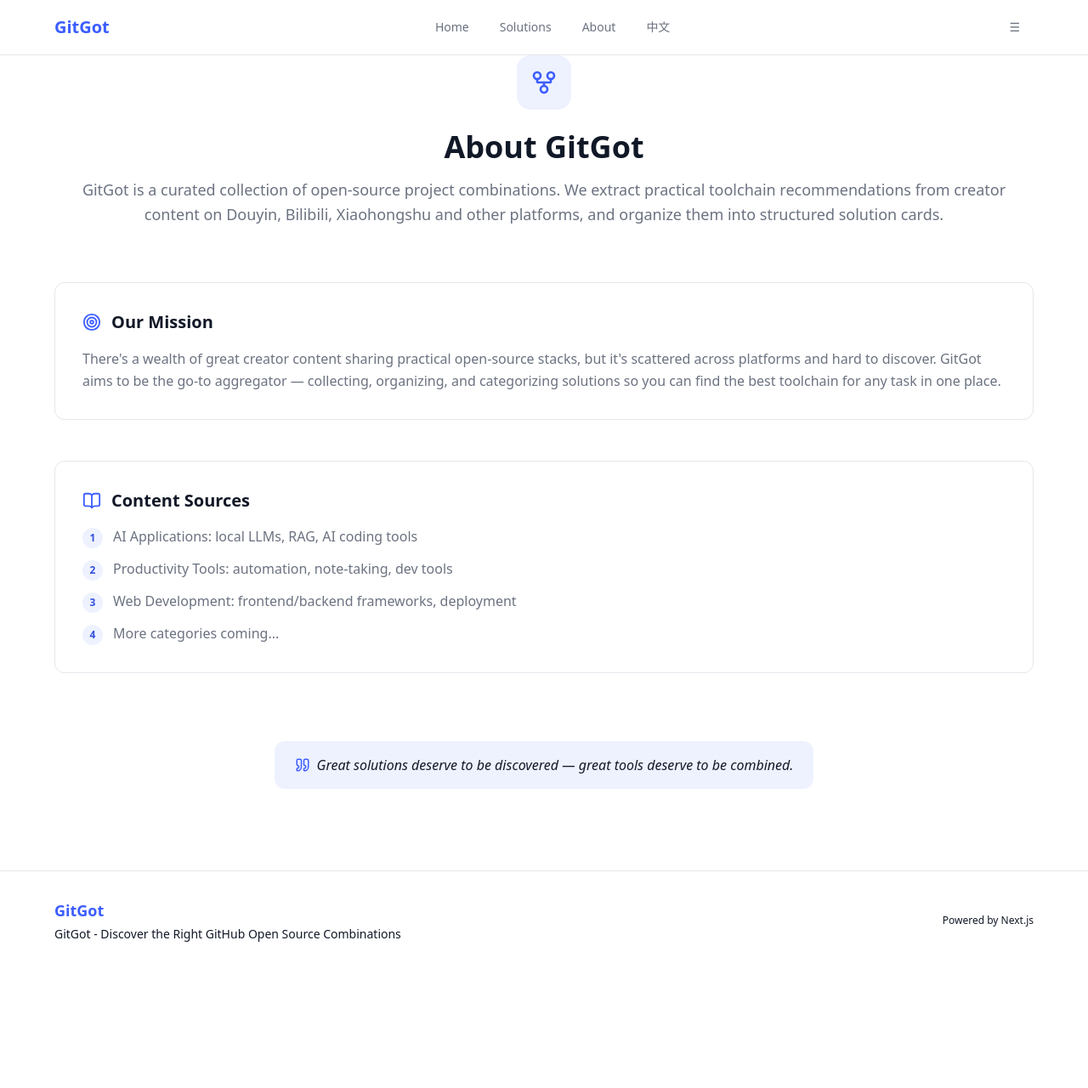
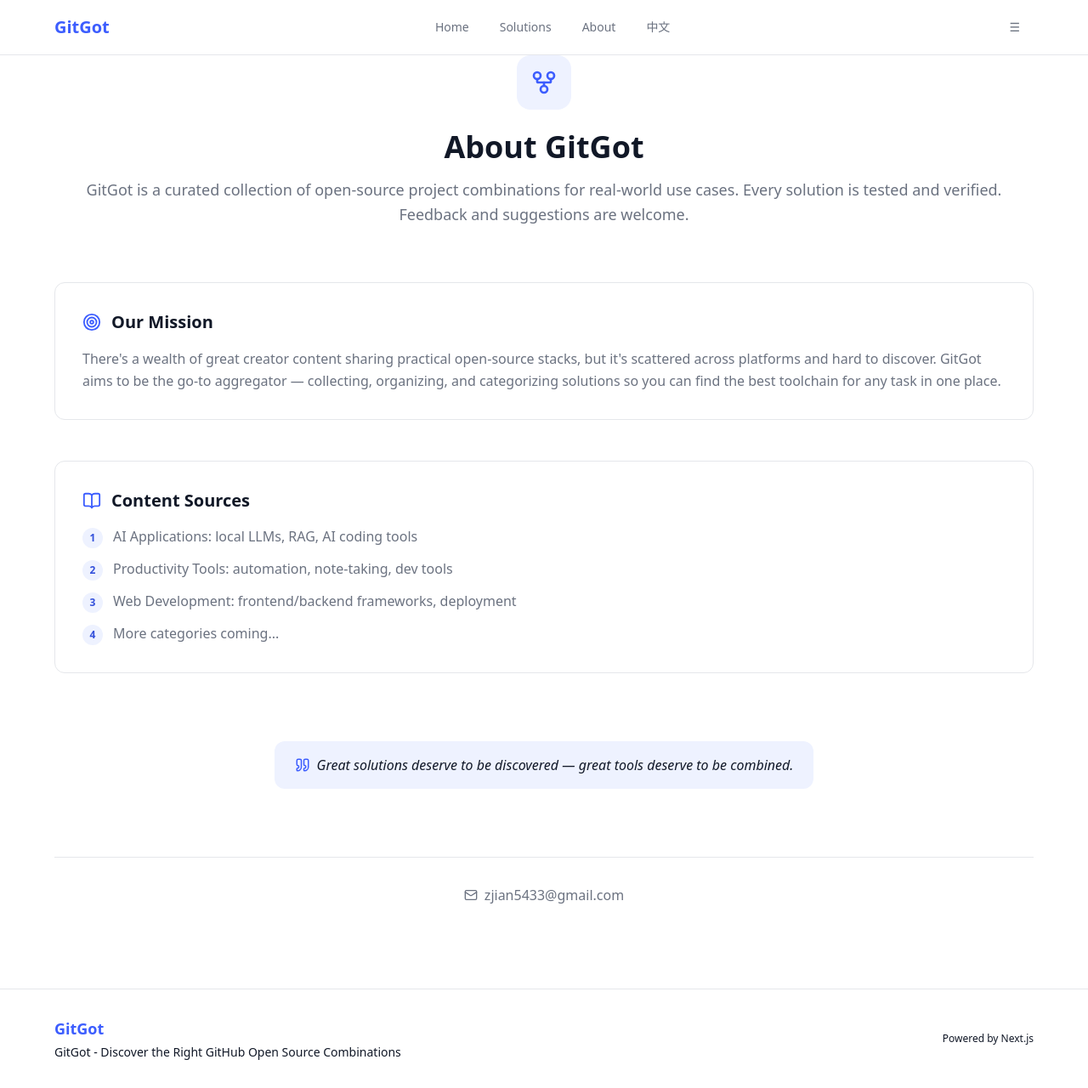
Before and after one commit to fzzhangjian/gitgot, a Next.js app: page /en/about in a window 1280 px wide. Shown: the whole page at 85% size. Before the commit the page ends 1141 px from the top, so only its background shows below. Built offline with nearby package versions, Linux system fonts and the light colour scheme.

Commit message:
update about page intro text and add email

```diff
--- a/src/app/[locale]/about/page.tsx
+++ b/src/app/[locale]/about/page.tsx
@@ -1,5 +1,5 @@
 import { getTranslations } from "next-intl/server"
-import { GitFork, Target, BookOpen, Quote } from "lucide-react"
+import { GitFork, Target, BookOpen, Quote, Mail } from "lucide-react"
 
 export default async function AboutPage({
   params,
@@ -59,6 +59,15 @@
             </span>
           </div>
         </div>
+
+        <div className="text-center py-8 border-t border-[var(--color-border)]">
+          <div className="inline-flex items-center gap-2" style={{ color: "var(--color-text-secondary)" }}>
+            <Mail size={16} />
+            <a href="mailto:zjian5433@gmail.com" className="hover:underline">
+              zjian5433@gmail.com
+            </a>
+          </div>
+        </div>
       </div>
     </div>
   )
--- a/src/messages/en.json
+++ b/src/messages/en.json
@@ -57,7 +57,7 @@
   },
   "about": {
     "title": "About GitGot",
-    "intro": "GitGot is a curated collection of open-source project combinations. We extract practical toolchain recommendations from creator content on Douyin, Bilibili, Xiaohongshu and other platforms, and organize them into structured solution cards.",
+    "intro": "GitGot is a curated collection of open-source project combinations for real-world use cases. Every solution is tested and verified. Feedback and suggestions are welcome.",
     "mission": "Our Mission",
     "mission_desc": "There's a wealth of great creator content sharing practical open-source stacks, but it's scattered across platforms and hard to discover. GitGot aims to be the go-to aggregator — collecting, organizing, and categorizing solutions so you can find the best toolchain for any task in one place.",
     "how": "Content Sources",
@@ -67,7 +67,8 @@
       "Web Development: frontend/backend frameworks, deployment",
       "More categories coming..."
     ],
-    "belief": "Great solutions deserve to be discovered — great tools deserve to be combined."
+    "belief": "Great solutions deserve to be discovered — great tools deserve to be combined.",
+    "email": "E-mail: zjian5433@gmail.com"
   },
   "footer": {
     "tagline": "GitGot - Discover the Right GitHub Open Source Combinations",
--- a/src/messages/zh.json
+++ b/src/messages/zh.json
@@ -57,7 +57,7 @@
   },
   "about": {
     "title": "关于 GitGot",
-    "intro": "GitGot 是一个基于 GitHub 开源项目的方案聚合网站。我们从抖音、B站、小红书等平台博主的内容中，提取他们推荐的开源项目组合方案，整理成结构化的方案卡片。",
+    "intro": "GitGot 是一个基于 GitHub 开源项目的方案聚合网站。提供具体应用场景的解决组合方案，每一个方案都是亲测有效，欢迎批评指正。",
     "mission": "我们的使命",
     "mission_desc": "互联网上有大量优秀的博主在分享实用的开源项目组合，但这些信息分散在各个平台，难以检索和对比。GitGot 的目标是成为「开源方案聚合器」——收集、整理、分类，让你一站式发现实现特定功能的最佳开源工具链。",
     "how": "内容来源",
@@ -67,7 +67,8 @@
       "Web 开发方案：前后端框架、部署工具等组合",
       "更多类别持续收录中..."
     ],
-    "belief": "好方案值得被发现，好工具值得被组合。"
+    "belief": "好方案值得被发现，好工具值得被组合。",
+    "email": "E-mail：zjian5433@gmail.com"
   },
   "footer": {
     "tagline": "GitGot - 发现 GitHub 开源项目的正确组合",
```
